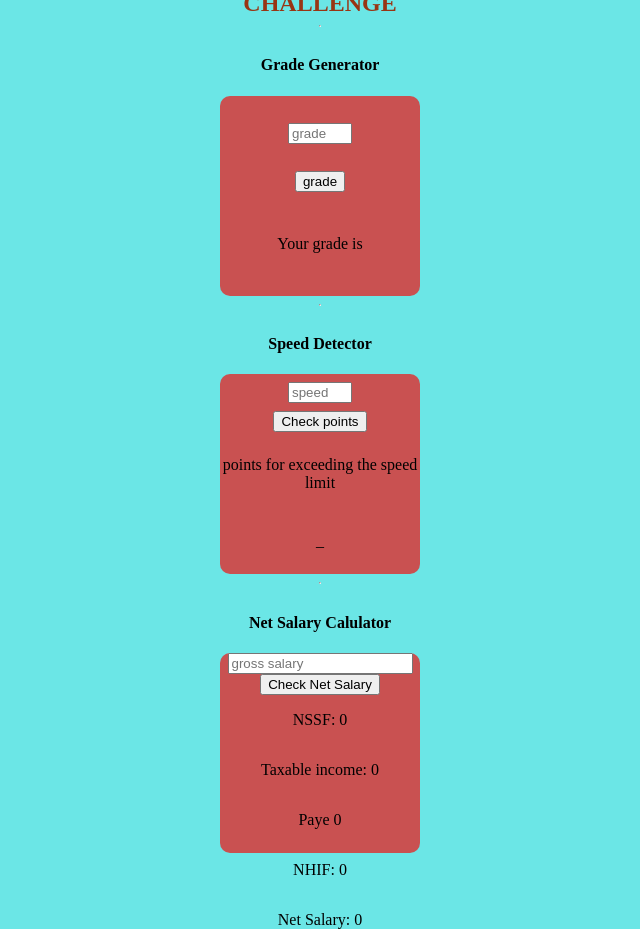
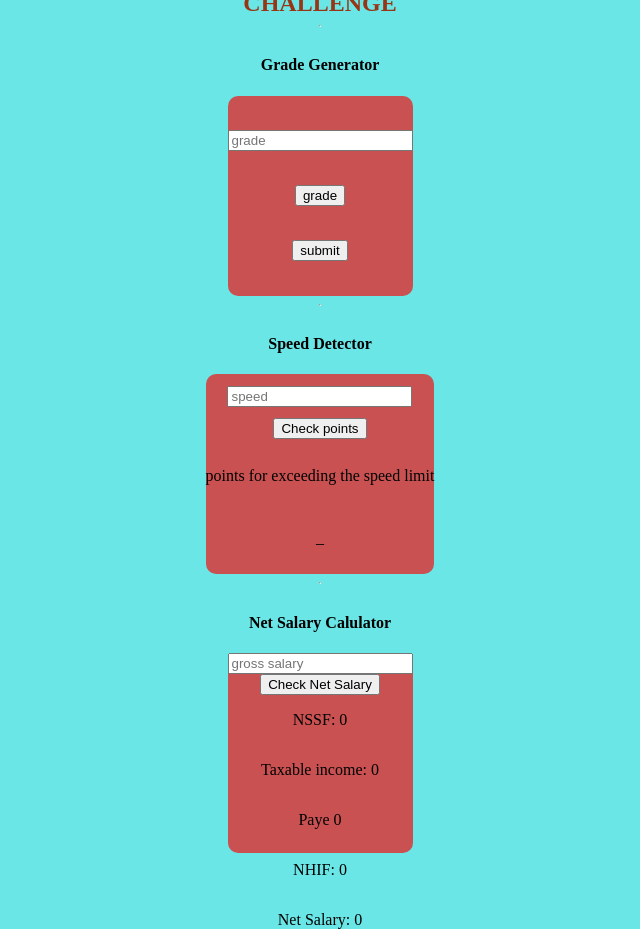
Before and after one commit to Jobwawesh/code-challenge-week-1, a website: page index.html in a window 1280 px wide. Shown: the whole page, without its empty margins (320-960 px from the left). Drawn offline with Linux system fonts and the light colour scheme.

Commit message:
updated code challenge

```diff
--- a/index.html
+++ b/index.html
@@ -20,11 +20,10 @@
             class="input"
             type="number"
             placeholder="grade"
-            min="0"
-            max="100"
+            onclick="gradeGenerator()"
           />
-          <button class="btn" id="gradeBtn">grade</button>
-          <p id="gradeOutput" class="output">Your grade is</p>
+          <button class="button" id="gradeBtn">grade</button>
+          <input type="submit" value="submit" onclick="gradeGenerator()">
         </div>
       </section>
       <hr />
@@ -36,10 +35,9 @@
             class="input"
             type="number"
             placeholder="speed"
-            min="0"
-            max="400"
+            onclick="speedDetector()"
           />
-          <button class="btn" id="pointsBtn">Check points</button>
+          <button class="button" id="pointsBtn">Check points</button>
           <p id="pointsOutput" class="output">
             points for exceeding the speed limit
           </p>
@@ -54,10 +52,11 @@
             id="grossSalary"
             class="input"
             type="number"
+            onclick="netSalary()"
             placeholder="gross salary"
             min="0"
           />
-          <button class="btn" id="salaryBtn">Check Net Salary</button>
+          <button class="b" id="salaryBtn">Check Net Salary</button>
           <p id="nssf" class="output">NSSF: 0</p>
           <p class="output" id="taxableIncome">Taxable income: 0</p>
           <p class="output" id="payee">Paye 0</p>
--- a/javaScript/challenge1.js
+++ b/javaScript/challenge1.js
@@ -1,5 +1,6 @@
 //CODE CHALLENGE 3
 // The gradeGeneartor function takes in a value of a student's marks and logs the equivalent grade to the console.
+let marks = document.getElementById("marks").value
 function gradeGenerator (marks){
     let grade;
     // The if-else statements below are used to determine the grade based on the range that the student's marks fall into.
@@ -27,5 +28,3 @@ function gradeGenerator (marks){
 
 }
 gradeGenerator()
-
-let marks = document.getElementById("marks").value
--- a/javaScript/challenge2.js
+++ b/javaScript/challenge2.js
@@ -2,6 +2,7 @@
 // The speedDetector function takes in a value of a driver's speed.
 // If the speed is 70Km/hr or below, the function will log that the speed is ok.
 // If the speed is above 70Km/hr, it will display how many points are deducted from the driver's license or whether the license is suspended.
+let marks = document.getElementById("speed").value
 function speedDetector (speed){
     // Points variable is used to assign the number of points to a driver.
     let points;
@@ -32,4 +33,4 @@ function speedDetector (speed){
         console.log('That speed is OK!');
     }
 }
-speedDetector(86)
+speedDetector()
--- a/javaScript/challenge3.js
+++ b/javaScript/challenge3.js
@@ -1,6 +1,7 @@
 //CODE CHALLENGE 3
 //Net salary calculation
 //create a payroll whose role is to calculate an individual net salary
+let marks = document.getElementById("netSalary").value
 function netSalary(salary,benefits){
     let gross = salary + benefits;
     let NSSF = gross * 0.06;
--- a/main.css
+++ b/main.css
@@ -1,7 +1,7 @@
 *{
     margin: 50;
     padding: 50;
-    box-sizing: content-box;
+    box-sizing: border-box;
     display: inline-block;
     justify-content: center;
     flex-direction: column;
@@ -22,10 +22,10 @@ body{
   color: rgb(152, 53, 20);
 }
 #content {
-  display: flex;
+  display:flex;
   flex-direction: column;
   height: 200px;
-  width: 200px;
+  width: 200x;
   justify-content: space-evenly;
   margin: auto;
   background-color: rgba(249, 7, 7, 0.662);
```
Also changed, not shown: README.md.
